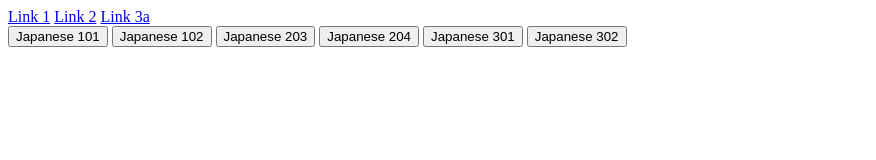
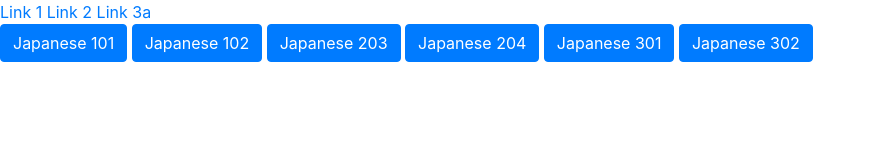
Before and after one commit to westonhuggins/Nihongo-Help, a plain HTML site: page index.html in a window 1280 px wide. Shown: the whole page, without its empty margins (0-876 px from the left). Drawn offline with nearby package versions, Linux system fonts and the light colour scheme.

Commit message:
Update index.html

```diff
--- a/index.html
+++ b/index.html
@@ -4,6 +4,10 @@
   <title>Study Japanese!</title>
   <link rel="stylesheet" href="style.css">
   <meta charset="utf-8">
+  <link rel="stylesheet" href="style.css">
+  <meta name="viewport" content="width=device-width, initial-scale=1">
+  <link rel="stylesheet" href="https://maxcdn.bootstrapcdn.com/bootstrap/4.5.2/css/bootstrap.min.css">
+  <script src="https://maxcdn.bootstrapcdn.com/bootstrap/4.5.2/js/bootstrap.min.js"></script>
 </head>
 <body>
   <header>
```
